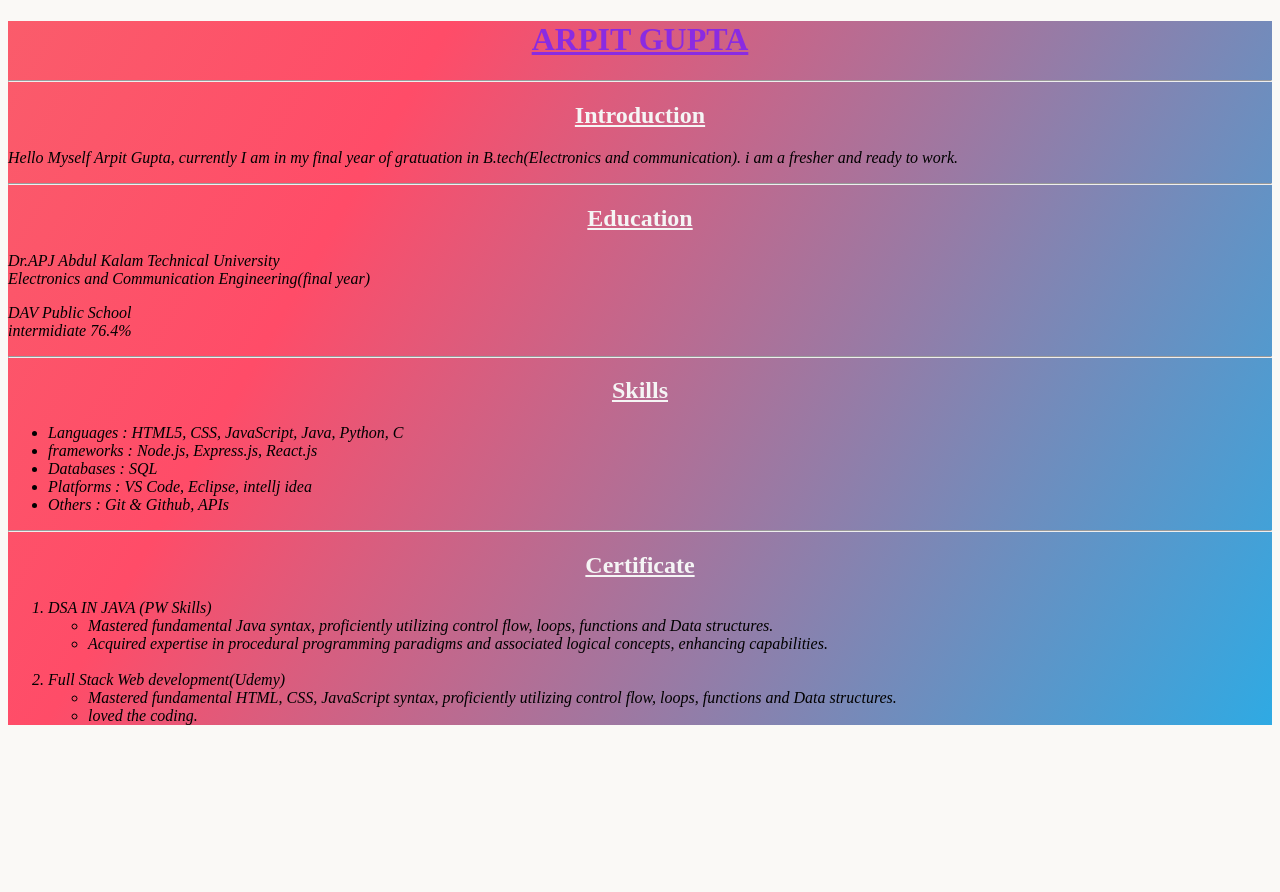
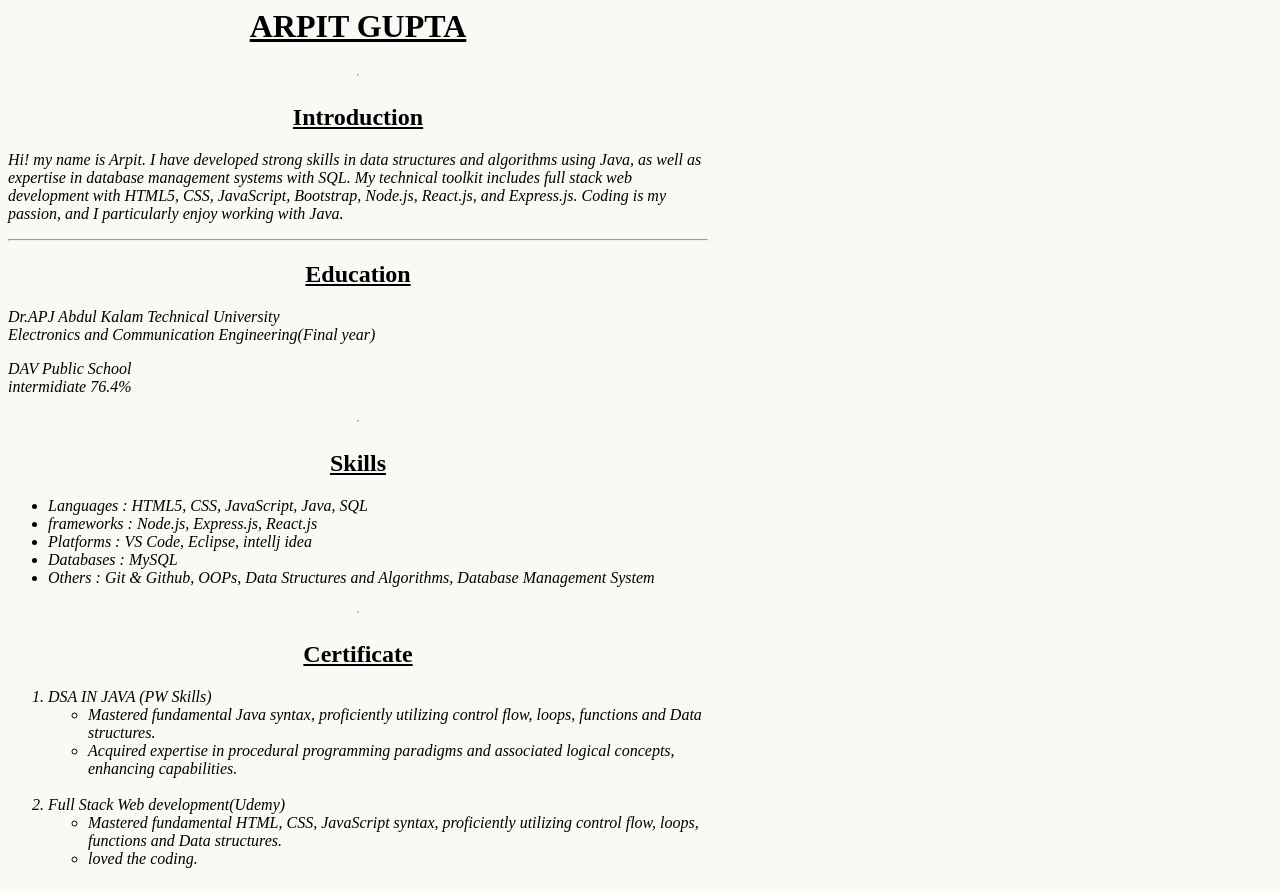
Before and after one commit to iamarpit3/Resume_ArpitGupta, a plain HTML site: page index.html in a window 1280 px wide. Before the commit the page ends 800 px from the top, so only its background shows below. Drawn offline with Linux system fonts and the light colour scheme.

Commit message:
changes made successfully

```diff
--- a/index.html
+++ b/index.html
@@ -12,21 +12,21 @@
     <hr/>
     <div id="first">
         <h2>Introduction</h2>
-        <p>Hello Myself Arpit Gupta, currently I am in my final year of gratuation in B.tech(Electronics and communication). i am a fresher and ready to work.  </p>
+        <p>Hi! my name is Arpit. I have developed strong skills in data structures and algorithms using Java, as well as expertise in database management systems with SQL. My technical toolkit includes full stack web development with HTML5, CSS, JavaScript, Bootstrap, Node.js, React.js, and Express.js. Coding is my passion, and I particularly enjoy working with Java.</p>
         <hr/>
         <h2>Education</h2>
-        <p>Dr.APJ Abdul Kalam Technical University<br/>Electronics and Communication Engineering(final year)</p>
+        <p>Dr.APJ Abdul Kalam Technical University<br/>Electronics and Communication Engineering(Final year)</p>
         <p>DAV Public School <br/>intermidiate 76.4%</p>
     </div>
     <hr/>
     <div id="second">
         <h2>Skills</h2>
         <ul>
-            <li>Languages  : HTML5, CSS, JavaScript, Java, Python, C</li>
+            <li>Languages  : HTML5, CSS, JavaScript, Java, SQL</li>
             <li>frameworks : Node.js, Express.js, React.js</li>
-            <li>Databases  : SQL </li>
-            <li>Platforms : VS Code, Eclipse, intellj idea</li>
-            <li>Others     : Git & Github, APIs</li>
+            <li>Platforms  : VS Code, Eclipse, intellj idea</li>
+            <li>Databases  : MySQL</li>
+            <li>Others     : Git & Github, OOPs, Data Structures and Algorithms, Database Management System</li>
         </ul>
     </div>
     <hr/>
--- a/style.css
+++ b/style.css
@@ -1,10 +1,18 @@
-.gradient-background {
+.container{
+  display : flex;
+  width: 700px;
+  flex-direction: column;
+  padding: 0;
+  margin: 0;
+
+}
+/* .gradient-background {
   background: linear-gradient(300deg, #00bfff, #ff4c68, #ef8172);
   background-size: 180% 180%;
   animation: gradient-animation 9s ease infinite;
-}
+} */
 
-@keyframes gradient-animation {
+/* @keyframes gradient-animation {
   0% {
     background-position: 0% 50%;
   }
@@ -14,7 +22,7 @@
   100% {
     background-position: 0% 50%;
   }
-}
+} */
 html{
     background-color: #faf9f6;
     font-style: italic;
@@ -23,16 +31,16 @@ html{
 
 h1{
     font-style: normal;
-    color: blueviolet;
+    color: black;
     text-align: center;
     text-decoration: underline;
-
+    margin-top: 0;
 }
 
 h2{
     font-style: normal;
     text-align: center;
-    color : whitesmoke;
+    color : black;
     text-transform: none;
     text-decoration: underline;
 
```
